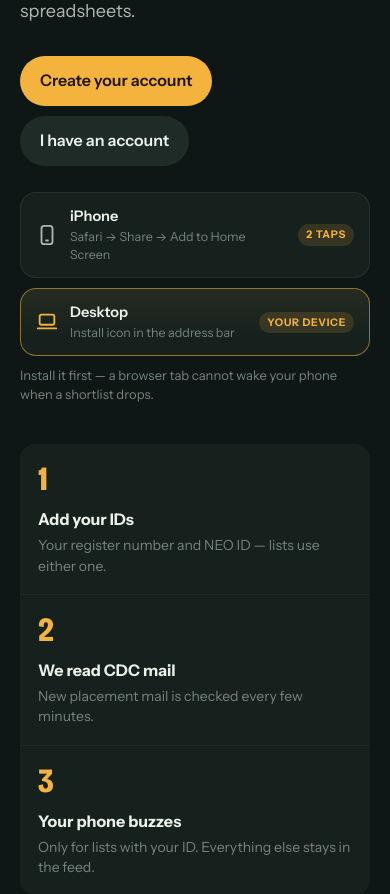
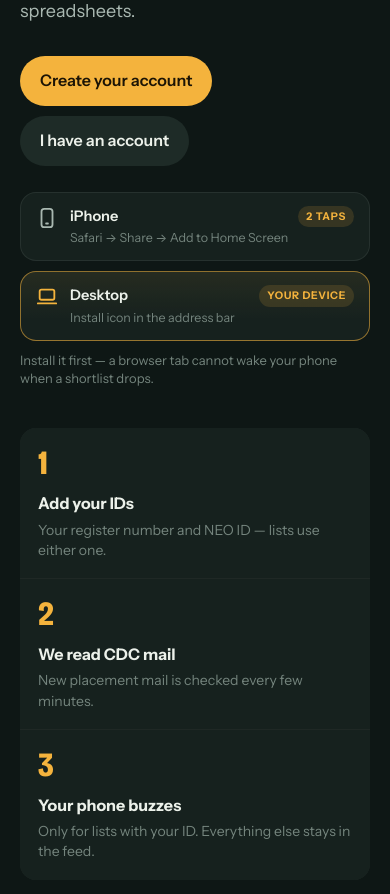
Before and after one commit to JkPadarthi/recruit, a FastAPI app: page / in a window 390 px wide. Shown: the part 364-1258 px from the top of the page. Run offline with FastAPI, Linux system fonts and the light colour scheme.

Commit message:
fix(web): stop the install tags from squeezing the tile text on wide screens
The tag was the third column of the tile grid, so on desktop it stole ~120px and the
sub-line wrapped every two words ("v1.3.1 · arrives even when / Chrome / sleeps"). The tag
now lives inside the heading row and the sub-line spans the full width beside the icon, so
a wide tile reads as one line of title plus one line of hint at any width. Phones were
already fine because the strip is one column there — this only fixes the wider layout.

```diff
--- a/app/templates/base.html
+++ b/app/templates/base.html
@@ -17,7 +17,7 @@
   <link rel="preconnect" href="https://fonts.googleapis.com">
   <link rel="preconnect" href="https://fonts.gstatic.com" crossorigin>
   <link href="https://fonts.googleapis.com/css2?family=Bricolage+Grotesque:opsz,wdth,wght@12..96,75..100,400..800&family=Instrument+Sans:wdth,wght@75..100,400..700&display=swap" rel="stylesheet">
-  <link rel="stylesheet" href="/static/style.css?v=34">
+  <link rel="stylesheet" href="/static/style.css?v=35">
 </head>
 <body class="{% block bodyclass %}{% endblock %}">
   <!-- Icon sprite: <svg><use href="#i-name"/></svg> -->
--- a/app/templates/landing.html
+++ b/app/templates/landing.html
@@ -37,28 +37,25 @@
       {% if apk %}
       <a class="install-tile" href="/app" data-device="android">
         <svg class="tile-ico" aria-hidden="true"><use href="#i-phone"/></svg>
-        <span>
-          <b>Android app</b>
+        <span class="tile-body">
+          <span class="tile-head"><b>Android app</b><span class="install-tag">Best</span></span>
           <span class="tile-sub">v{{ apk.version }} · arrives even when Chrome sleeps</span>
         </span>
-        <span class="install-tag">Best</span>
       </a>
       {% endif %}
       <a class="install-tile" href="#install-iphone" data-device="iphone">
         <svg class="tile-ico" aria-hidden="true"><use href="#i-phone"/></svg>
-        <span>
-          <b>iPhone</b>
+        <span class="tile-body">
+          <span class="tile-head"><b>iPhone</b><span class="install-tag">2 taps</span></span>
           <span class="tile-sub">Safari → Share → Add to Home Screen</span>
         </span>
-        <span class="install-tag">2 taps</span>
       </a>
       <a class="install-tile" href="#install-desktop" data-device="desktop">
         <svg class="tile-ico" aria-hidden="true"><use href="#i-laptop"/></svg>
-        <span>
-          <b>Desktop</b>
+        <span class="tile-body">
+          <span class="tile-head"><b>Desktop</b><span class="install-tag">Window</span></span>
           <span class="tile-sub">Install icon in the address bar</span>
         </span>
-        <span class="install-tag">Window</span>
       </a>
     </div>
     <p class="install-strip-note">
--- a/static/style.css
+++ b/static/style.css
@@ -431,9 +431,9 @@ svg { width: 22px; height: 22px; flex: none; }
 .install-strip-note { margin: 10px 0 0; font-size: 13px; color: var(--ink-3); }
 .install-tile {
   display: grid;
-  grid-template-columns: auto 1fr auto;
-  align-items: center;
-  gap: 12px;
+  grid-template-columns: auto minmax(0, 1fr);
+  align-items: start;
+  gap: 10px 12px;
   padding: 13px 15px;
   background: var(--surface);
   border: 1px solid var(--line);
@@ -444,9 +444,18 @@ svg { width: 22px; height: 22px; flex: none; }
 }
 .install-tile:hover { border-color: var(--line-strong); transform: translateY(-1px); }
 .install-tile:focus-visible { outline: 2px solid var(--saffron); outline-offset: 2px; }
-.install-tile .tile-ico { width: 22px; height: 22px; color: var(--ink-2); }
+.install-tile .tile-ico { width: 22px; height: 22px; color: var(--ink-2); margin-top: 1px; }
+.install-tile .tile-body { display: grid; gap: 2px; min-width: 0; }
+.install-tile .tile-head {
+  display: flex; align-items: center; justify-content: space-between;
+  gap: 10px; min-width: 0;
+}
+.install-tile .tile-head b { min-width: 0; }
 .install-tile b { display: block; font-size: 14.5px; font-weight: 620; color: var(--ink); }
-.install-tile .tile-sub { display: block; margin-top: 1px; font-size: 12.5px; color: var(--ink-3); }
+.install-tile .tile-sub {
+  display: block; min-width: 0; font-size: 12.5px; line-height: 1.45; color: var(--ink-3);
+  overflow-wrap: anywhere;
+}
 .install-tag {
   font-size: 10.5px; letter-spacing: .07em; text-transform: uppercase; font-weight: 700;
   color: var(--saffron); background: rgba(244, 179, 61, .14);
```
